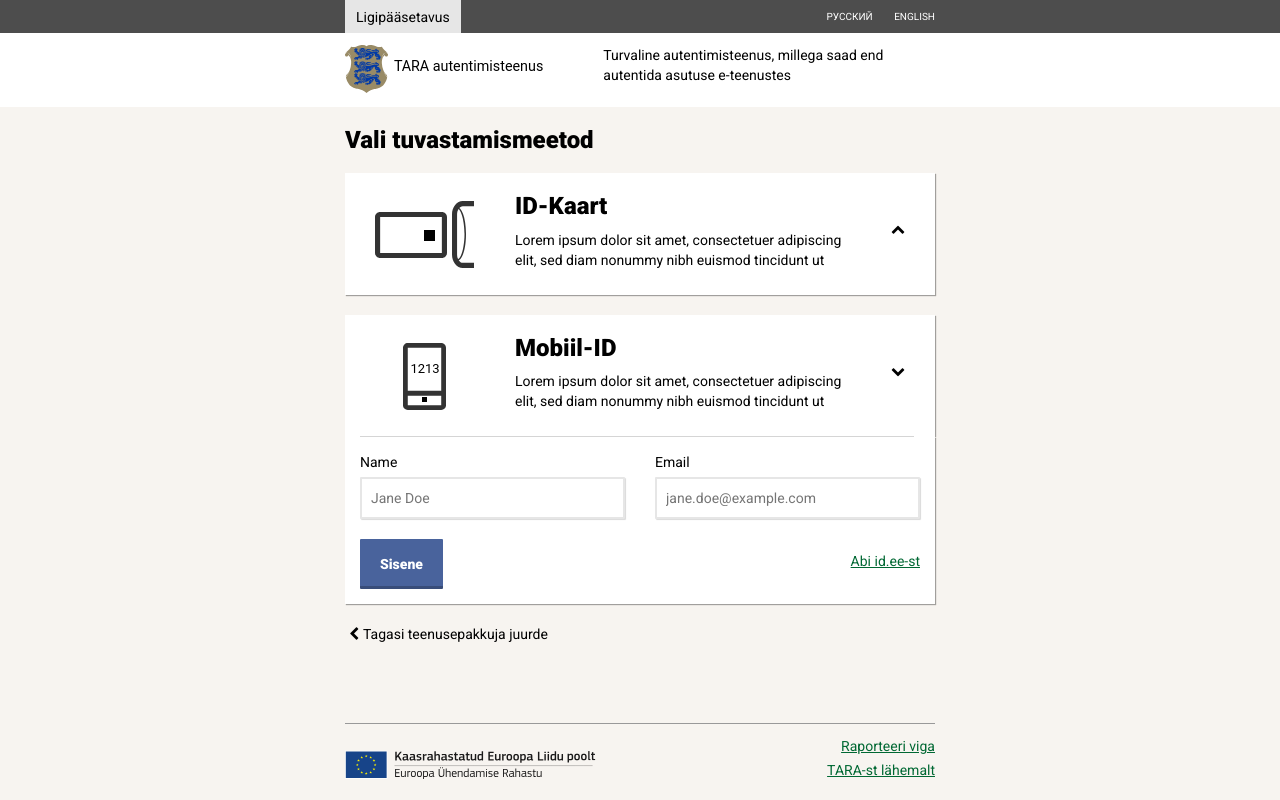
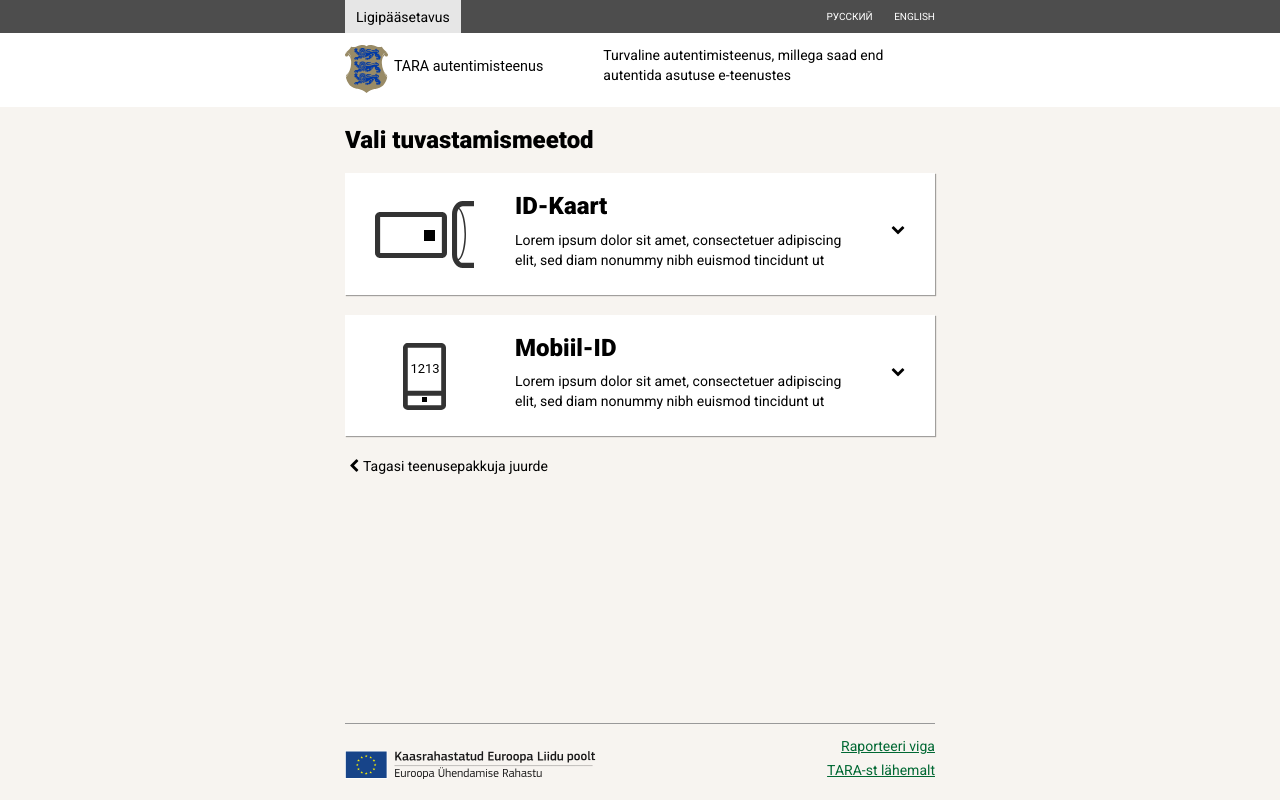
Before and after one commit to lkors/TARA, a plain HTML site: page index.html in a window 1280 px wide. Drawn offline with Linux system fonts and the light colour scheme.

Commit message:
Collapse fix

```diff
--- a/index.html
+++ b/index.html
@@ -71,7 +71,7 @@
           <p>Lorem ipsum dolor sit amet, consectetuer adipiscing elit, sed diam nonummy nibh euismod tincidunt ut </p>
         </div>
         <div class="col-md-1 col-sm-1">
-          <i class="fa pull-right method-chevron fa-chevron-up"></i>
+          <i class="fa pull-right method-chevron fa-chevron-down"></i>
         </div>
       </div>
       <div id="collapseOne" class="collapse" role="tabpanel" aria-labelledby="methodIDCard" aria-expanded="false" style="height: 0px;">
@@ -89,7 +89,7 @@
         </div>
       </div>
 
-      <div class="method-block white row accordion-toggle collapsed" role="button" data-toggle="collapse" data-parent="#accordion" href="#collapseMob" aria-expanded="true" aria-controls="collapseMob">
+      <div class="method-block white row accordion-toggle" role="button" data-toggle="collapse" data-parent="#accordion" href="#collapseMob" aria-expanded="true" aria-controls="collapseMob">
         <div class="col-md-3 col-sm-3 col-xs-3">
           <div class="mob-id"></div>
         </div>
@@ -102,7 +102,7 @@
         </div>
       </div>
 
-      <div id="collapseMob" class="collapse in" role="tabpanel" aria-labelledby="methodMobID" aria-expanded="true" style="">
+      <div id="collapseMob" class="collapse" role="tabpanel" aria-labelledby="methodMobID" aria-expanded="true" style="">
         <div class="block-hr"></div>
         <div class="white method-block-collapsible">
           <div class="row">
```
Also changed, not shown: 1 other file.
